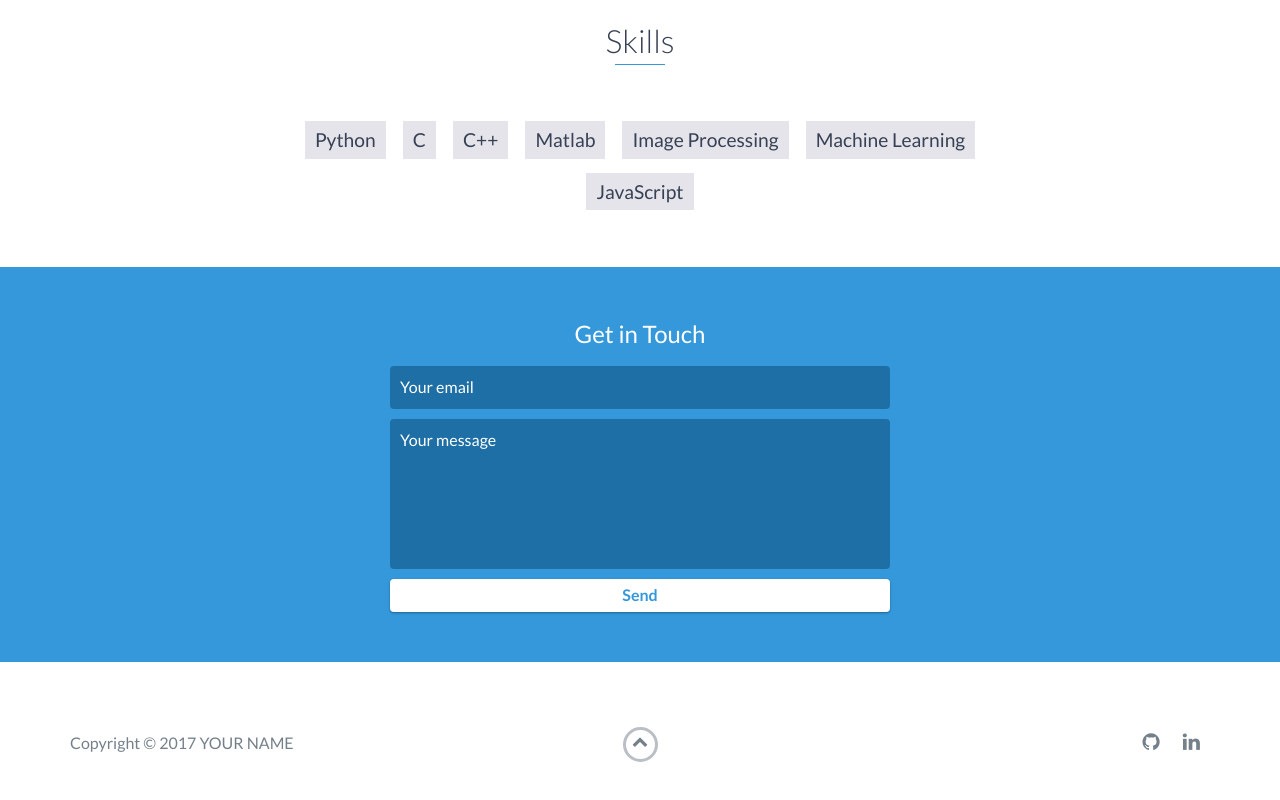
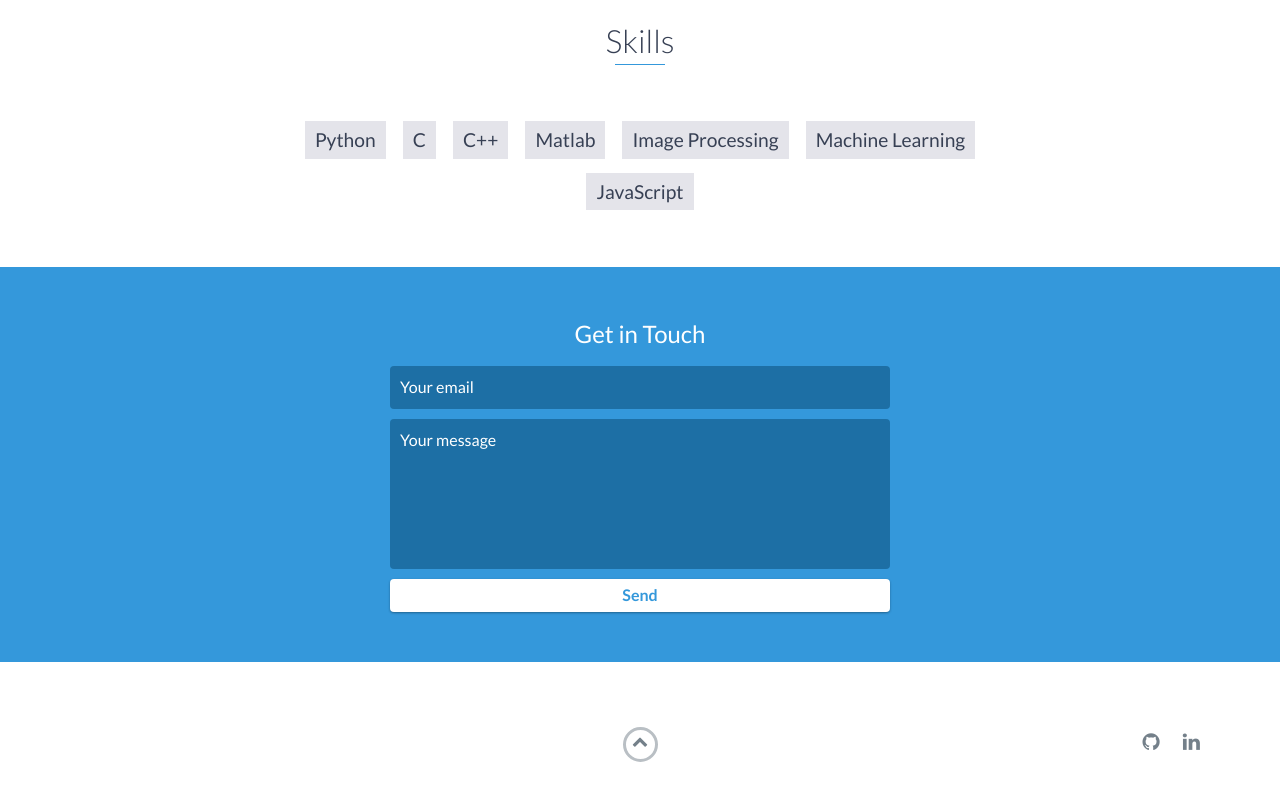
Before and after one commit to AS2910/as2910.github.io, a website: page index.html in a window 1280 px wide. Shown: the part 3602-4402 px from the top of the page. Drawn offline with nearby package versions, Linux system fonts and the light colour scheme.

Commit message:
Update index.html

```diff
--- a/index.html
+++ b/index.html
@@ -229,7 +229,6 @@
             <div class="row">
                 <div class="col-sm-5 copyright">
                     <p>
-                        Copyright &copy; 2017 YOUR NAME
                     </p>
                 </div>
                 <div class="col-sm-2 top">
```
